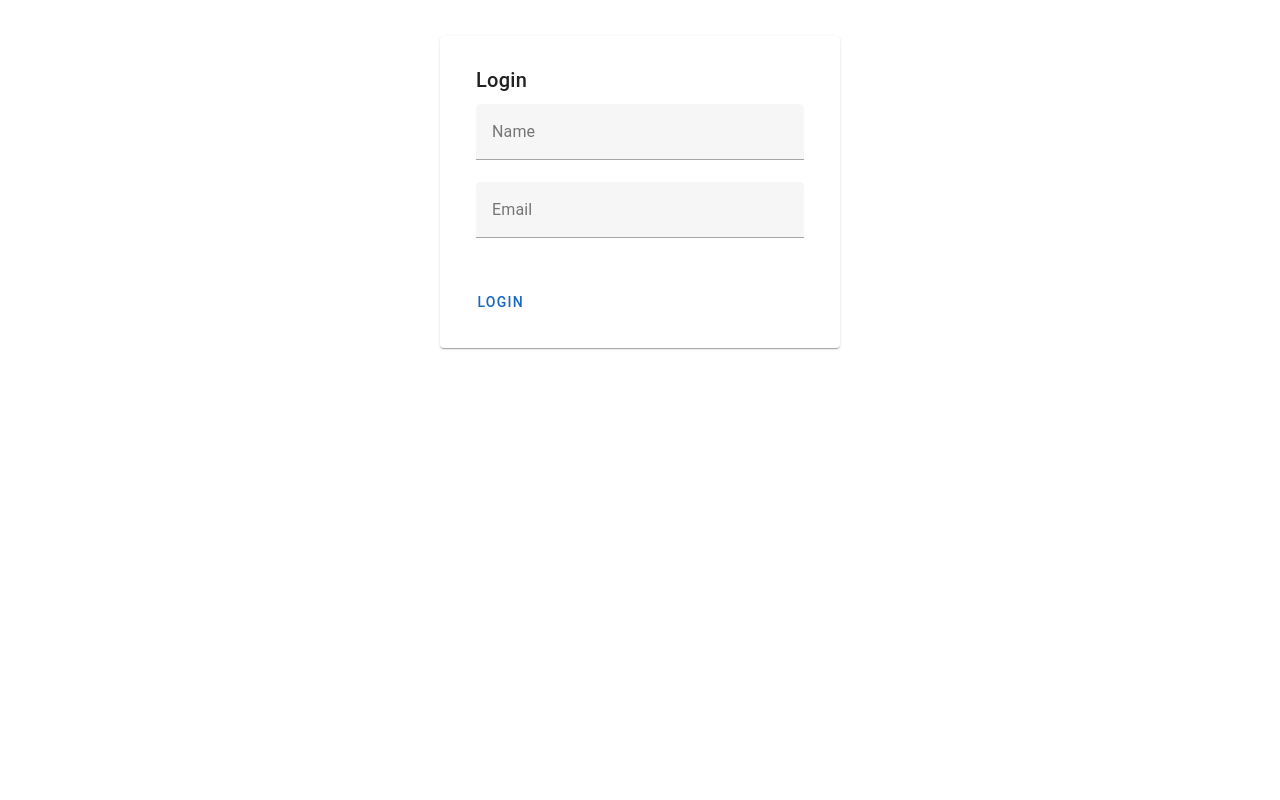
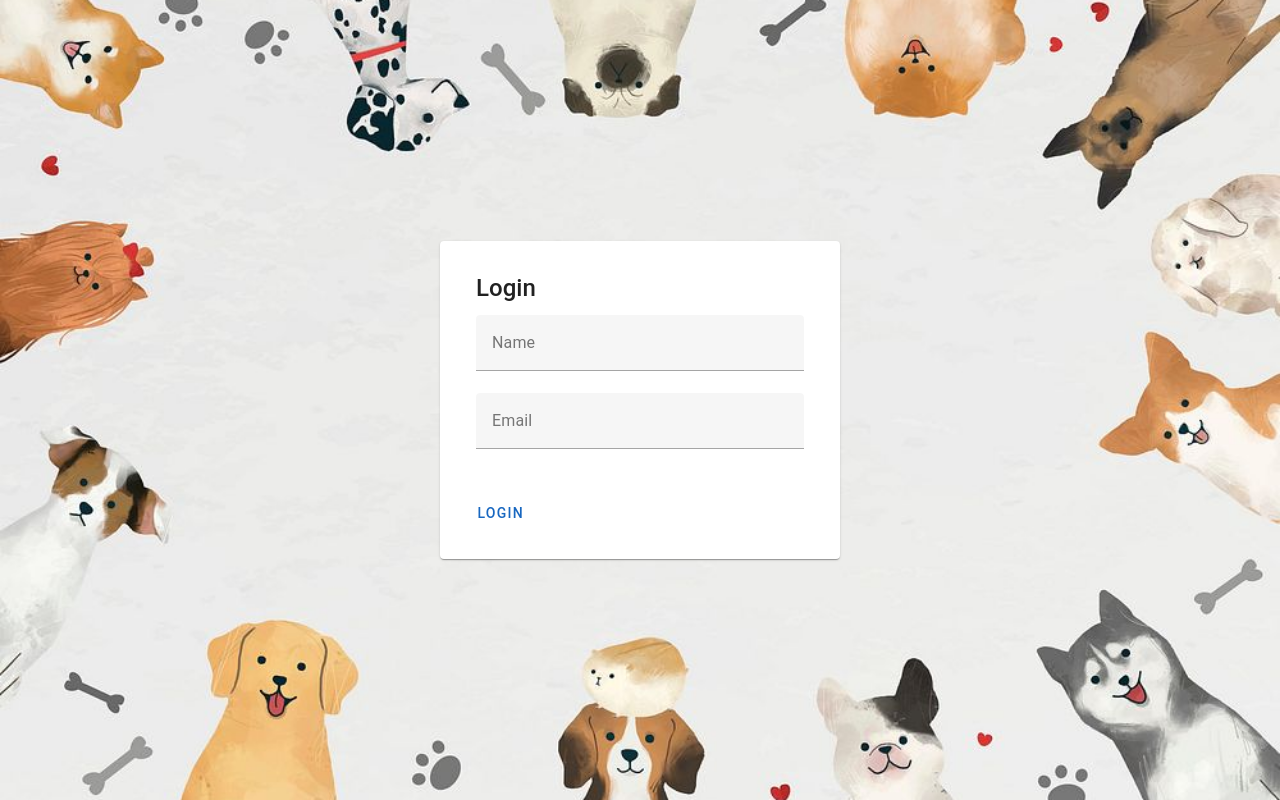
Before and after one commit to pranavbrkr/fetch-dog-app, a Vue app: page /login in a window 1280 px wide. Built offline with nearby package versions, Linux system fonts and the light colour scheme.

Commit message:
Login view background

```diff
--- a/src/views/LoginView.vue
+++ b/src/views/LoginView.vue
@@ -1,26 +1,26 @@
 <template>
-  <v-container class="my-5">
-    <v-card class="pa-5 mx-auto" max-width="400">
-      <v-card-title>Login</v-card-title>
+  <div class="login-background">
+    <v-card class="pa-5" style="width: 400px; max-width: 90%;">
+      <v-card-title class="text-h5">Login</v-card-title>
       <v-card-text>
         <v-text-field
           v-model="name"
           label="Name"
           outlined
           required
-        ></v-text-field>
+        />
         <v-text-field
           v-model="email"
           label="Email"
           outlined
           required
-        ></v-text-field>
+        />
       </v-card-text>
       <v-card-actions>
         <v-btn color="primary" @click="handleLogin">Login</v-btn>
       </v-card-actions>
     </v-card>
-  </v-container>
+  </div>
 </template>
 
 <script>
@@ -41,14 +41,11 @@ export default {
         return
       }
       try {
-        // Make sure to include credentials for the cookie
-        const response = await axios.post(
+        await axios.post(
           'https://frontend-take-home-service.fetch.com/auth/login',
           { name: this.name, email: this.email },
           { withCredentials: true }
         )
-        // If successful, the server sets an HttpOnly cookie in the response.
-        // The browser will automatically send it with subsequent requests.
         this.$router.push('/dogs')
       } catch (error) {
         console.error('Login error:', error)
@@ -60,5 +57,16 @@ export default {
 </script>
 
 <style scoped>
-/* local styles here */
+.login-background {
+  /* Fill the viewport */
+  height: 100vh;
+  width: 100vw;
+  /* Background image */
+  background: url('@/assets/login-bg.jpg') center center no-repeat;
+  background-size: cover;
+  /* Use flex to center the card horizontally & vertically */
+  display: flex;
+  align-items: center;
+  justify-content: center;
+}
 </style>
```
Also changed, not shown: src/assets/login-bg.jpg (added).
